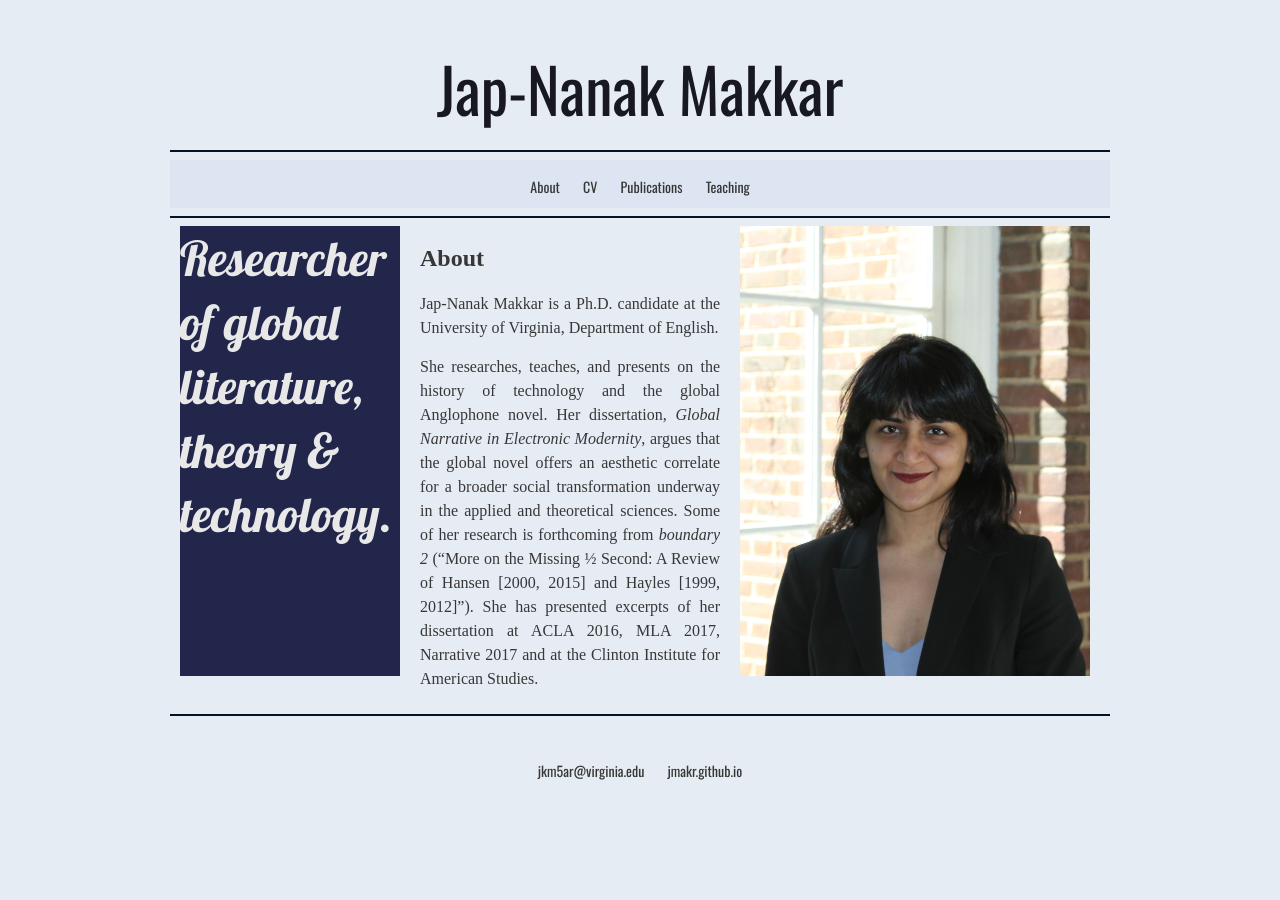
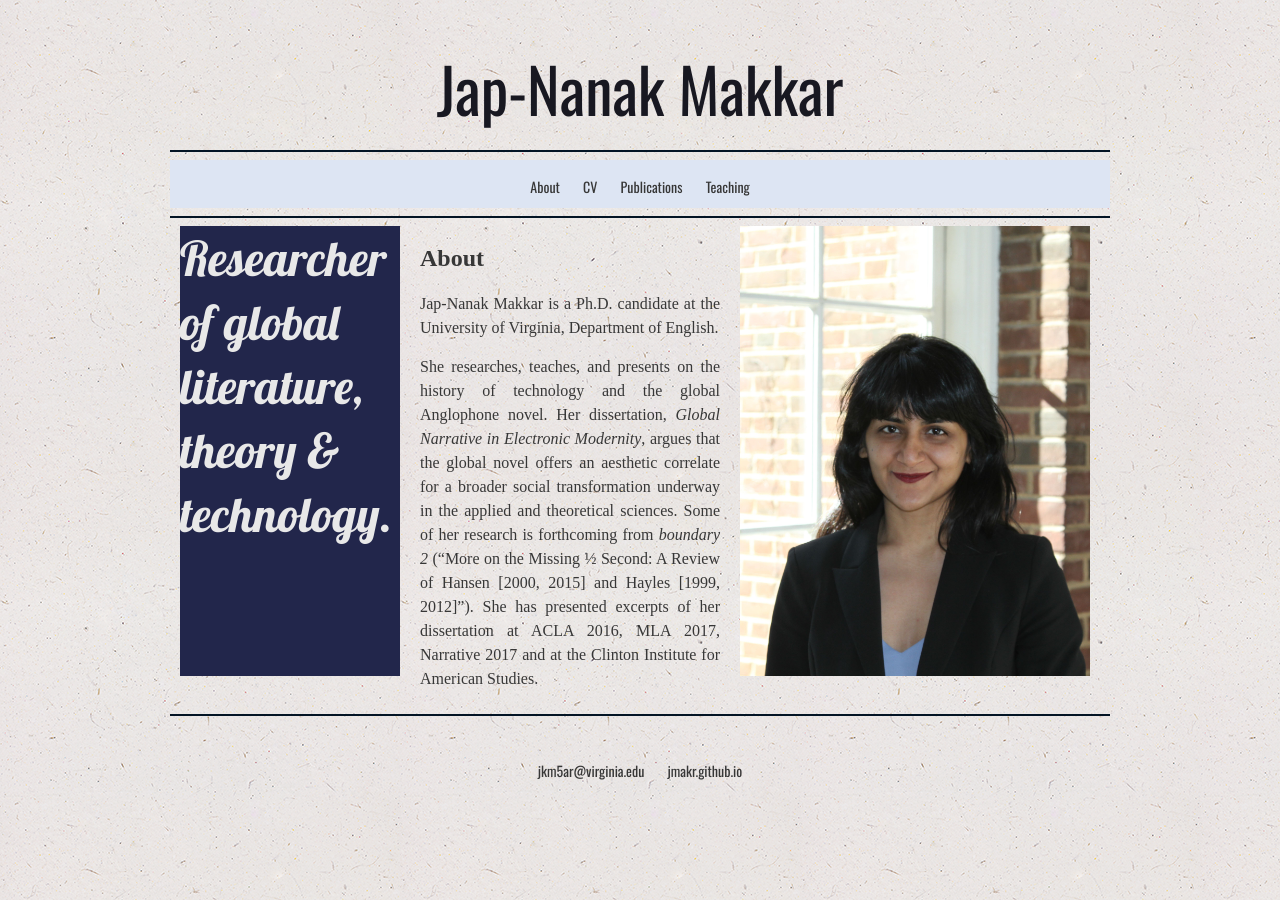
Before and after one commit to jmakr/jmakr.github.io, a Jekyll site: the page built from index.html, in a window 1280 px wide. Built offline with Jekyll 4.4.1, drawn with Linux system fonts in a browser that asks for light colours; some web fonts are replaced.

Commit message:
Update default.html

```diff
--- a/_layouts/default.html
+++ b/_layouts/default.html
@@ -3,7 +3,7 @@
 
 		<style>
 			body{
-				background-image: ep_naturalwhite.png;
+				background-image: url("ep_naturalwhite.png");
 			}
 		</style>
 		<head>
```
